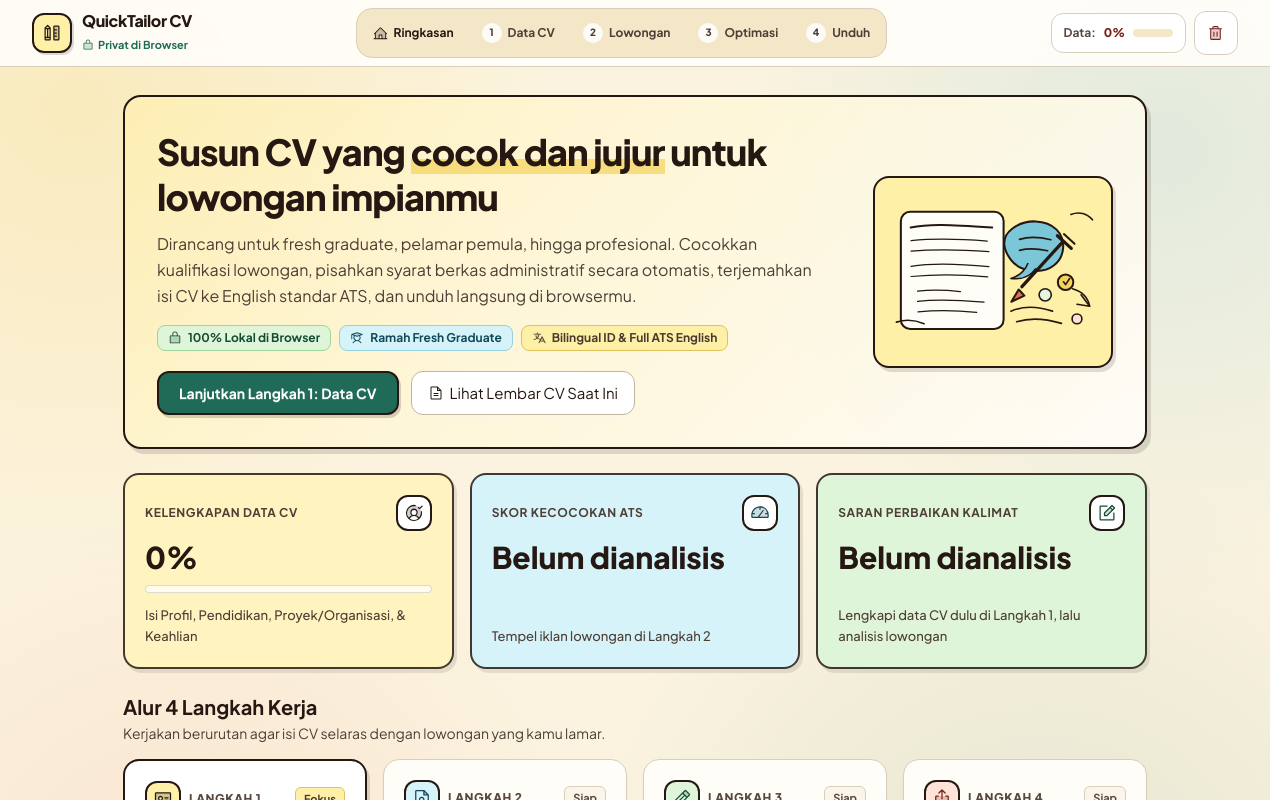
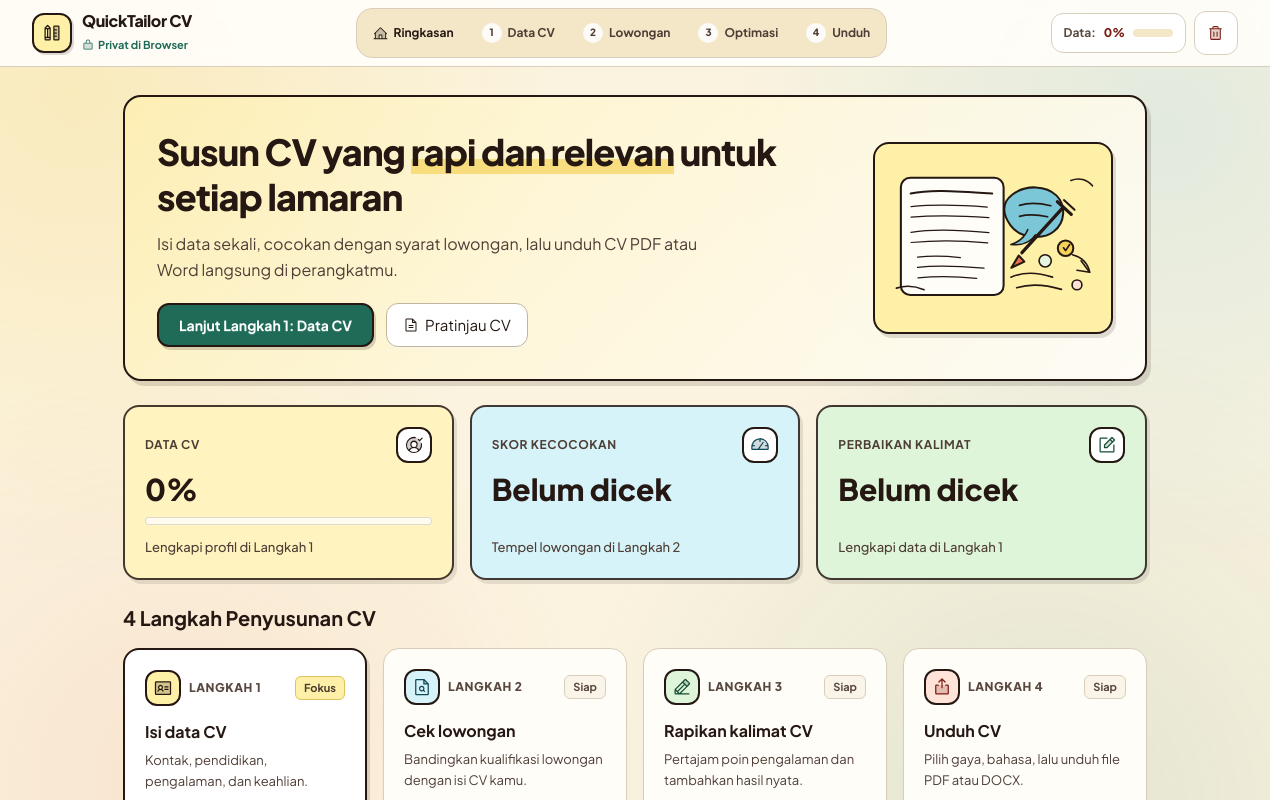
Before and after one commit to miezlearning/aris-cv, a Next.js app: page / in a window 1280 px wide. Shown: the top 800 px of the page. Built offline with nearby package versions, Linux system fonts and the light colour scheme.

Commit message:
refactor: streamline dashboard hero, step descriptions, and metric cards copy

```diff
--- a/src/components/WorkspaceShell.tsx
+++ b/src/components/WorkspaceShell.tsx
@@ -9,11 +9,8 @@ import {
   FileText,
   Gauge,
   IdentificationCard,
-  LockSimple,
   NotePencil,
   PencilLine,
-  Student,
-  Translate,
   UserCircleCheck
 } from "@phosphor-icons/react";
 import { BulletRewriter } from "@/components/BulletRewriter";
@@ -53,7 +50,7 @@ const steps: Step[] = [
     order: 1,
     short: "Data CV",
     title: "Isi data CV",
-    body: "Kontak, pendidikan, proyek atau magang, pengalaman, dan keahlianmu.",
+    body: "Kontak, pendidikan, pengalaman, dan keahlian.",
     badgeColor: "bg-[#FFF0A8] text-[#4A3A2E] border-[#DFC25A]",
     barTint: "card-tint-butter",
     medallion: "bg-[#FFF0A8] text-[#251813] border-[#251813]",
@@ -64,8 +61,8 @@ const steps: Step[] = [
     href: "/lowongan",
     order: 2,
     short: "Lowongan",
-    title: "Tempel iklan lowongan",
-    body: "Pisahkan berkas administratif otomatis dan ukur kecocokan ATS secara jujur.",
+    title: "Cek lowongan",
+    body: "Bandingkan kualifikasi lowongan dengan isi CV kamu.",
     badgeColor: "bg-[#D6F3FA] text-[#124959] border-[#94D1DF]",
     barTint: "card-tint-sky",
     medallion: "bg-[#D6F3FA] text-[#124959] border-[#251813]",
@@ -76,8 +73,8 @@ const steps: Step[] = [
     href: "/optimasi",
     order: 3,
     short: "Optimasi",
-    title: "Perbaiki kalimat pengalaman & proyek",
-    body: "Susun ulang poinmu memakai pola Google XYZ / STAR tanpa menambah fakta palsu.",
+    title: "Rapikan kalimat CV",
+    body: "Pertajam poin pengalaman dan tambahkan hasil nyata.",
     badgeColor: "bg-[#DFF5DA] text-[#144C32] border-[#9FD499]",
     barTint: "card-tint-sage",
     medallion: "bg-[#DFF5DA] text-[#144C32] border-[#251813]",
@@ -88,8 +85,8 @@ const steps: Step[] = [
     href: "/export",
     order: 4,
     short: "Unduh",
-    title: "Unduh CV siap kirim",
-    body: "Pilih bahasa ID atau Full-Content ATS English lalu unduh PDF atau DOCX.",
+    title: "Unduh CV",
+    body: "Pilih gaya, bahasa, lalu unduh file PDF atau DOCX.",
     badgeColor: "bg-[#FFE3D8] text-[#7B1F14] border-[#E9A590]",
     barTint: "card-tint-clay",
     medallion: "bg-[#FFE3D8] text-[#7B1F14] border-[#251813]",
@@ -99,30 +96,30 @@ const steps: Step[] = [
 
 const pageCopy: Record<WorkspacePage, { title: string; body: string; step?: number; next?: StepId }> = {
   dashboard: {
-    title: "Ruang kerja CV kamu",
-    body: "Empat langkah dari data mentah sampai CV siap dikirim. Semua data tersimpan di browser perangkat ini, bukan di server."
+    title: "Ruang kerja CV",
+    body: "Empat langkah menyusun CV siap lamar."
   },
   master: {
     title: "Isi Data CV",
-    body: "Cocok untuk fresh graduate maupun pelamar berpengalaman. Tulis fakta apa adanya agar sistem membantu menyusunnya dengan rapi.",
+    body: "Lengkapi bagian yang relevan dengan profilmu.",
     step: 1,
     next: "target"
   },
   target: {
-    title: "Analisis Iklan Lowongan",
-    body: "Tempel iklan lowongan bahasa Indonesia, Inggris, atau campuran. Syarat berkas (KTP, SKCK, usia) dipisahkan otomatis dari skor ATS.",
+    title: "Cek Kecocokan Lowongan",
+    body: "Tempel iklan lowongan untuk melihat kata kunci yang cocok atau kurang.",
     step: 2,
     next: "rewrite"
   },
   rewrite: {
-    title: "Optimasi Kalimat Google XYZ / STAR",
-    body: "Pilih saran yang sesuai atau sunting langsung. Poin dari Proyek Kuliah, Magang, Pengalaman Kerja, hingga Organisasi didukung penuh.",
+    title: "Optimasi Poin CV",
+    body: "Perkuat kalimat pengalaman dan sesuaikan keahlian.",
     step: 3,
     next: "export"
   },
   export: {
-    title: "Unduh CV ATS-Safe",
-    body: "Pilih bahasa dokumen (Indonesia, Full ATS English, atau Otomatis) lalu ekspor PDF, DOCX, atau TXT langsung di perangkatmu.",
+    title: "Unduh CV",
+    body: "Pilih tampilan, bahasa dokumen, lalu unduh.",
     step: 4
   }
 };
@@ -190,28 +187,25 @@ export const WorkspaceShell = ({ currentPage }: { currentPage: WorkspacePage })
   const suggestionMetric = (() => {
     if (!analyzed) {
       return {
-        value: "Belum dianalisis",
-        help:
-          completeness < 30
-            ? "Lengkapi data CV dulu di Langkah 1, lalu analisis lowongan"
-            : "Jalankan analisis iklan lowongan di Langkah 2"
+        value: "Belum dicek",
+        help: completeness < 30 ? "Lengkapi data di Langkah 1" : "Cek lowongan di Langkah 2"
       };
     }
     if (!liveBullets.length) {
       return {
         value: "0 poin",
-        help: "Tambahkan poin pengalaman, proyek, atau organisasi di Langkah 1"
+        help: "Tambahkan poin di Langkah 1"
       };
     }
     if (pendingSuggestions > 0) {
       return {
-        value: `${pendingSuggestions} perlu dioptimasi`,
-        help: `Dari total ${liveBullets.length} poin kalimat di Langkah 3`
+        value: `${pendingSuggestions} perlu dirapikan`,
+        help: `Dari ${liveBullets.length} poin CV`
       };
     }
     return {
-      value: "Siap & Kuat",
-      help: `Seluruh ${liveBullets.length} poin sudah kuat (tetap bisa disunting di Langkah 3)`
+      value: "Sudah kuat",
+      help: `${liveBullets.length} poin siap pakai`
     };
   })();
 
@@ -226,14 +220,9 @@ export const WorkspaceShell = ({ currentPage }: { currentPage: WorkspacePage })
     progress?: number;
   }> = [
     {
-      label: "Kelengkapan data CV",
+      label: "Data CV",
       value: `${completeness}%`,
-      help:
-        completeness >= 80
-          ? "Siap dicocokkan dengan iklan lowongan"
-          : resumeProfile.experienceLevel === "fresh_graduate"
-          ? "Isi Profil, Pendidikan, Proyek/Organisasi, & Keahlian"
-          : "Perlu dilengkapi di Langkah 1",
+      help: completeness >= 80 ? "Siap dicocokkan ke lowongan" : "Lengkapi profil di Langkah 1",
       href: "/master-cv",
       bg: "bg-[#FFF4BF]",
       medallion: "bg-[#FFFFFF] text-[#251813] border-[#251813]",
@@ -241,9 +230,9 @@ export const WorkspaceShell = ({ currentPage }: { currentPage: WorkspacePage })
       progress: completeness
     },
     {
-      label: "Skor kecocokan ATS",
-      value: analyzed ? `${analytics.overallScore}%` : "Belum dianalisis",
-      help: analyzed ? `Untuk ${job.jobTitle || "lowongan target"}` : "Tempel iklan lowongan di Langkah 2",
+      label: "Skor kecocokan",
+      value: analyzed ? `${analytics.overallScore}%` : "Belum dicek",
+      help: analyzed ? job.jobTitle || "Lowongan target" : "Tempel lowongan di Langkah 2",
       href: "/lowongan",
       bg: "bg-[#D6F3FA]",
       medallion: "bg-[#FFFFFF] text-[#124959] border-[#251813]",
@@ -251,7 +240,7 @@ export const WorkspaceShell = ({ currentPage }: { currentPage: WorkspacePage })
       progress: analyzed ? analytics.overallScore : undefined
     },
     {
-      label: "Saran perbaikan kalimat",
+      label: "Perbaikan kalimat",
       value: suggestionMetric.value,
       help: suggestionMetric.help,
       href: "/optimasi",
@@ -294,34 +283,18 @@ export const WorkspaceShell = ({ currentPage }: { currentPage: WorkspacePage })
             <div className="grid gap-6 lg:grid-cols-[1fr_240px] lg:items-center">
               <div>
                 <h1 className="text-2xl sm:text-4xl font-extrabold tracking-tight text-[#251813] leading-tight">
-                  Susun CV yang <span className="doodle-title-mark">cocok dan jujur</span> untuk lowongan impianmu
+                  Susun CV yang <span className="doodle-title-mark">rapi dan relevan</span> untuk setiap lamaran
                 </h1>
-                <p className="mt-3 text-sm sm:text-base leading-relaxed text-[#4E3E36] max-w-2xl">
-                  Dirancang untuk fresh graduate, pelamar pemula, hingga profesional. Cocokkan kualifikasi lowongan, pisahkan syarat berkas administratif secara otomatis, terjemahkan isi CV ke English standar ATS, dan unduh langsung di browsermu.
+                <p className="mt-3 text-sm sm:text-base leading-relaxed text-[#4E3E36] max-w-xl">
+                  Isi data sekali, cocokan dengan syarat lowongan, lalu unduh CV PDF atau Word langsung di perangkatmu.
                 </p>
-
-                {/* Capability highlights dengan ikon duotone */}
-                <div className="mt-4 flex flex-wrap gap-2 text-xs font-bold">
-                  <span className="inline-flex items-center gap-1.5 rounded-lg border border-[#9FD499] bg-[#DFF5DA] px-2.5 py-1 text-[#144C32]">
-                    <LockSimple size={14} weight="duotone" aria-hidden="true" />
-                    100% Lokal di Browser
-                  </span>
-                  <span className="inline-flex items-center gap-1.5 rounded-lg border border-[#94D1DF] bg-[#D6F3FA] px-2.5 py-1 text-[#124959]">
-                    <Student size={14} weight="duotone" aria-hidden="true" />
-                    Ramah Fresh Graduate
-                  </span>
-                  <span className="inline-flex items-center gap-1.5 rounded-lg border border-[#DFC25A] bg-[#FFF0A8] px-2.5 py-1 text-[#4A3A2E]">
-                    <Translate size={14} weight="duotone" aria-hidden="true" />
-                    Bilingual ID & Full ATS English
-                  </span>
-                </div>
 
                 <div className="mt-5 flex flex-wrap items-center gap-3">
                   <Link
                     href={focusStep.href}
                     className="btn doodle-btn bg-[#1F6B57] text-white border-2 border-[#251813] shadow-[2px_3px_0_rgba(37,24,19,0.18)] hover:bg-[#154538] px-5 py-2.5 text-sm font-bold"
                   >
-                    Lanjutkan Langkah {focusStep.order}: {focusStep.short}
+                    Lanjut Langkah {focusStep.order}: {focusStep.short}
                   </Link>
                   <button
                     type="button"
@@ -329,7 +302,7 @@ export const WorkspaceShell = ({ currentPage }: { currentPage: WorkspacePage })
                     className="btn doodle-btn bg-white text-[#251813] border border-[#C2B49E] hover:bg-[#FFF8DF] px-4 py-2.5 text-sm font-bold gap-1.5"
                   >
                     <FileText size={16} weight="duotone" aria-hidden="true" />
-                    <span>Lihat Lembar CV Saat Ini</span>
+                    <span>Pratinjau CV</span>
                   </button>
                 </div>
               </div>
@@ -390,13 +363,8 @@ export const WorkspaceShell = ({ currentPage }: { currentPage: WorkspacePage })
           </section>
 
           {/* Alur 4 Langkah Kerja */}
-          <section aria-label="Alur 4 Langkah Kerja" className="grid gap-4">
-            <div>
-              <h2 className="text-xl font-bold text-[#251813]">Alur 4 Langkah Kerja</h2>
-              <p className="text-xs sm:text-sm text-[#4E3E36] mt-0.5">
-                Kerjakan berurutan agar isi CV selaras dengan lowongan yang kamu lamar.
-              </p>
-            </div>
+          <section aria-label="4 Langkah Kerja" className="grid gap-4">
+            <h2 className="text-lg sm:text-xl font-bold text-[#251813]">4 Langkah Penyusunan CV</h2>
 
             <div className="grid gap-4 sm:grid-cols-2 lg:grid-cols-4">
               {steps.map((step) => {
```
